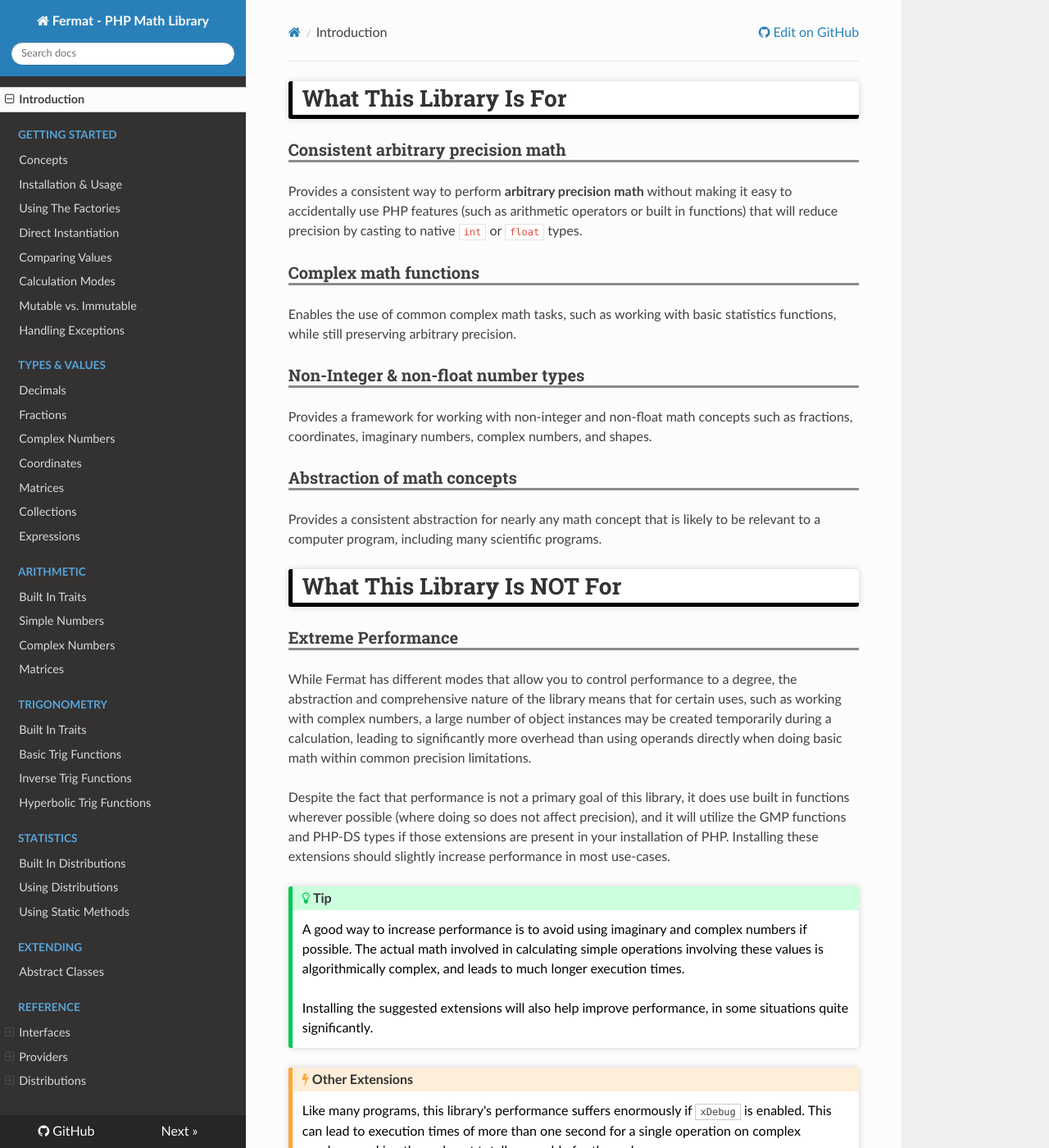
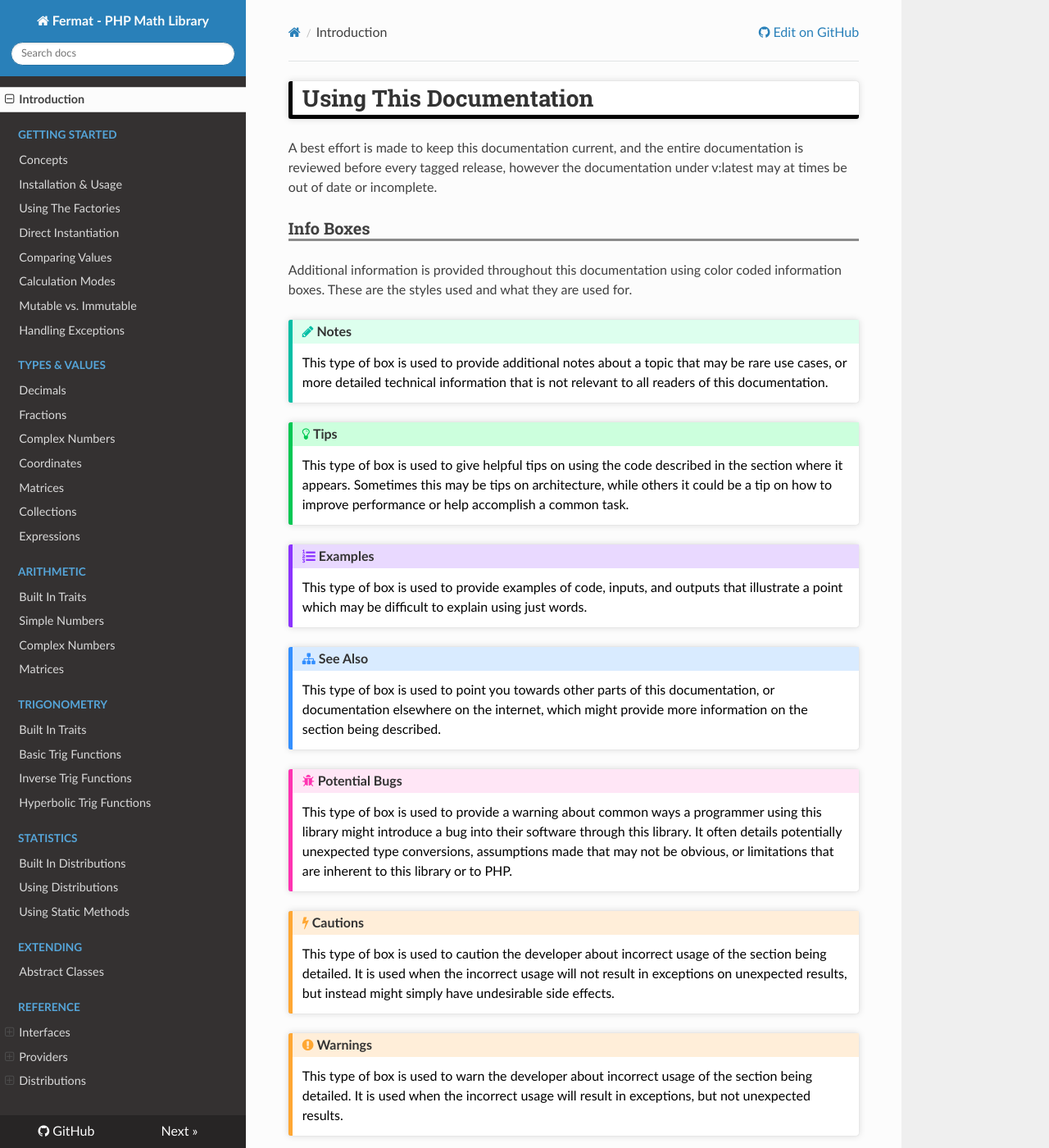
Before and after one commit to JordanRL/Fermat, an MkDocs documentation site: the page built from docs/index.md, in a window 1280 px wide and 1400 px high. Shown: the whole window at 82% size. Built offline with MkDocs 1.6.1, drawn with Linux system fonts in a browser that asks for light colours; nearby versions of some CDN libraries; some of the changed text lies outside the part shown.

Commit message:
updated concepts.md

```diff
--- a/docs/index.md
+++ b/docs/index.md
@@ -1,3 +1,35 @@
+# Using This Documentation
+
+A best effort is made to keep this documentation current, and the entire documentation is reviewed before every tagged release, however the documentation under v:latest may at times be out of date or incomplete.
+
+### Info Boxes
+
+Additional information is provided throughout this documentation using color coded information boxes. These are the styles used and what they are used for.
+
+!!! note "Notes"
+    This type of box is used to provide additional notes about a topic that may be rare use cases, or more detailed technical information that is not relevant to all readers of this documentation.
+
+!!! tip "Tips"
+    This type of box is used to give helpful tips on using the code described in the section where it appears. Sometimes this may be tips on architecture, while others it could be a tip on how to improve performance or help accomplish a common task.
+
+!!! example "Examples"
+    This type of box is used to provide examples of code, inputs, and outputs that illustrate a point which may be difficult to explain using just words.
+
+!!! see-also "See Also"
+    This type of box is used to point you towards other parts of this documentation, or documentation elsewhere on the internet, which might provide more information on the section being described.
+
+!!! potential-bugs "Potential Bugs"
+    This type of box is used to provide a warning about common ways a programmer using this library might introduce a bug into their software through this library. It often details potentially unexpected type conversions, assumptions made that may not be obvious, or limitations that are inherent to this library or to PHP.
+
+!!! caution "Cautions"
+    This type of box is used to caution the developer about incorrect usage of the section being detailed. It is used when the incorrect usage will not result in exceptions on unexpected results, but instead might simply have undesirable side effects.
+
+!!! warning "Warnings"
+    This type of box is used to warn the developer about incorrect usage of the section being detailed. It is used when the incorrect usage will result in exceptions, but not unexpected results.
+
+!!! danger "Danger"
+    This type of box is used to alert the developer about potentially hard to find bugs that will result from an incorrect usage of the section being detailed. It is used when the incorrect usage will result in unexpected result without any exceptions or errors.
+
 # What This Library Is For
 
 ### Consistent arbitrary precision math
```
